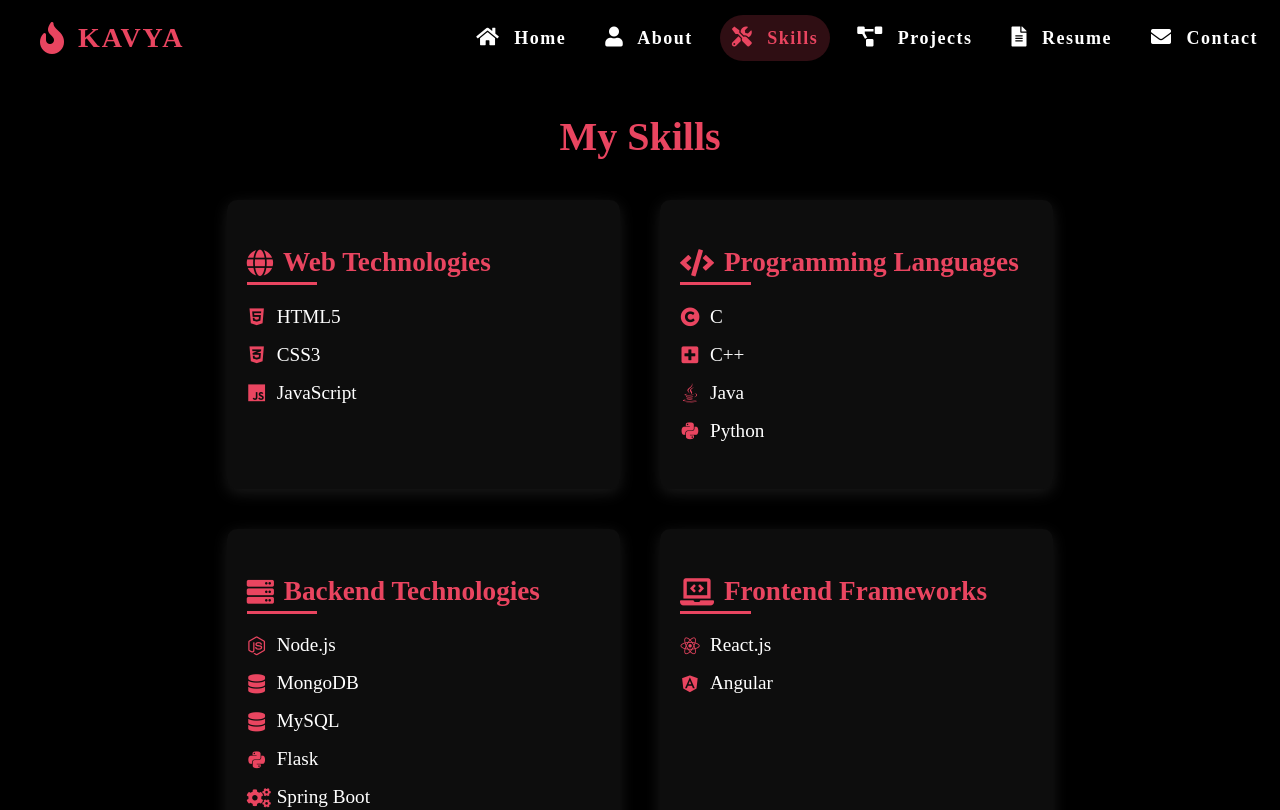
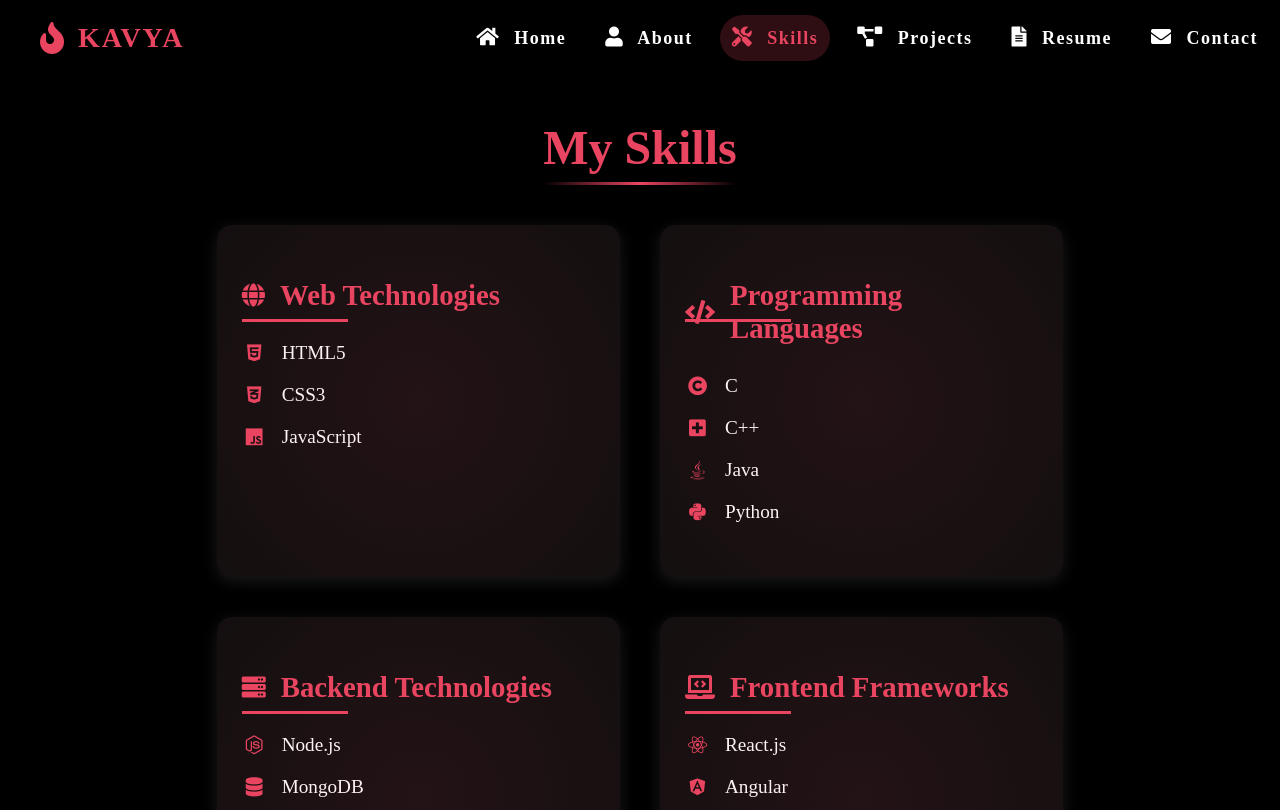
Before and after one commit to kavyaballa1020/Angular-Portfolio, an Angular app: page /skills in a window 1280 px wide. Shown: the top 810 px of the page. Built offline with nearby package versions, Linux system fonts and the light colour scheme.

Commit message:
"Updated styles for skills component: modified font sizes, margins, padding, and colors; added new CSS rules for hover effects, animations, and radial gradients."

```diff
--- a/src/app/skills/skills.component.css
+++ b/src/app/skills/skills.component.css
@@ -5,10 +5,24 @@
 }
 
 .skills-section h2 {
-  font-size: 2.5rem;
-  margin-bottom: 40px;
+  font-size: 3rem;
+  margin-bottom: 50px;
   text-align: center;
   color: #e94560;
+  position: relative;
+  display: inline-block;
+  left: 50%;
+  transform: translateX(-50%);
+}
+
+.skills-section h2::after {
+  content: '';
+  position: absolute;
+  bottom: -10px;
+  left: 0;
+  width: 100%;
+  height: 3px;
+  background: linear-gradient(90deg, transparent, #e94560, transparent);
 }
 
 .skills-container {
@@ -22,43 +36,66 @@
   flex-basis: calc(33.333% - 40px);
   min-width: 250px;
   background-color: rgba(255, 255, 255, 0.05);
-  border-radius: 10px;
-  padding: 20px;
+  border-radius: 15px;
+  padding: 25px;
   box-shadow: 0 4px 15px rgba(255, 255, 255, 0.1);
-  transition: all 0.3s ease;
+  transition: all 0.4s ease;
   opacity: 0;
   transform: translateY(20px);
   font-size: larger;
   animation: fadeIn 0.5s forwards;
+  position: relative;
+  overflow: hidden;
+}
+
+.skill-category::before {
+  content: '';
+  position: absolute;
+  top: -50%;
+  left: -50%;
+  width: 200%;
+  height: 200%;
+  background: radial-gradient(circle, rgba(233, 69, 96, 0.1) 0%, transparent 70%);
+  transform: rotate(45deg);
+  transition: transform 0.6s ease;
+}
+
+.skill-category:hover::before {
+  transform: rotate(45deg) translate(50%, 50%);
 }
 
 .skill-category:hover {
-  transform: translateY(-5px);
-  box-shadow: 0 6px 20px rgba(255, 255, 255, 0.2);
+  transform: translateY(-10px) scale(1.02);
+  box-shadow: 0 10px 25px rgba(233, 69, 96, 0.2);
 }
 
 .skill-category h3 {
-  font-size: 1.7rem;
-  margin-bottom: 15px;
+  font-size: 1.8rem;
+  margin-bottom: 20px;
   color: #e94560;
   display: flex;
   align-items: center;
-  position: relative; /* Ensure positioning context for pseudo-element */
+  position: relative;
 }
 
 .skill-category h3::after {
   content: '';
   position: absolute;
-  top: 35px;
+  top: 40px;
   left: 0;
-  bottom: 0;
-  width: 20%;
+  width: 30%;
   height: 3px;
-  background: #e94560; /* Underline color matching heading */
+  background: #e94560;
+  transition: width 0.3s ease;
+}
+
+.skill-category:hover h3::after {
+  width: 50%;
 }
 
 .skill-category h3 i {
-  margin-right: 10px;
+  margin-right: 15px;
+  font-size: 1.5rem;
 }
 
 .skill-category ul {
@@ -67,21 +104,30 @@
 }
 
 .skill-category li {
-  padding: 8px 0;
+  padding: 10px 0;
   display: flex;
   align-items: center;
+  transition: transform 0.3s ease;
+}
+
+.skill-category li:hover {
+  transform: translateX(5px);
 }
 
 .skill-category li i {
-  margin-right: 10px;
+  margin-right: 15px;
   color: #e94560;
-  width: 20px;
+  width: 25px;
   text-align: center;
+  font-size: 1.2rem;
 }
 
 @media (max-width: 768px) {
   .skill-category {
     flex-basis: 100%;
+  }
+  .skills-section h2 {
+    font-size: 2.5rem;
   }
 }
 
@@ -92,26 +138,9 @@
   }
 }
 
-.fade-in:nth-child(1) {
-  animation-delay: 0.1s;
-}
-
-.fade-in:nth-child(2) {
-  animation-delay: 0.2s;
-}
-
-.fade-in:nth-child(3) {
-  animation-delay: 0.3s;
-}
-
-.fade-in:nth-child(4) {
-  animation-delay: 0.4s;
-}
-
-.fade-in:nth-child(5) {
-  animation-delay: 0.5s;
-}
-
-.fade-in:nth-child(6) {
-  animation-delay: 0.6s;
-}
+.fade-in:nth-child(1) { animation-delay: 0.1s; }
+.fade-in:nth-child(2) { animation-delay: 0.2s; }
+.fade-in:nth-child(3) { animation-delay: 0.3s; }
+.fade-in:nth-child(4) { animation-delay: 0.4s; }
+.fade-in:nth-child(5) { animation-delay: 0.5s; }
+.fade-in:nth-child(6) { animation-delay: 0.6s; }
```
